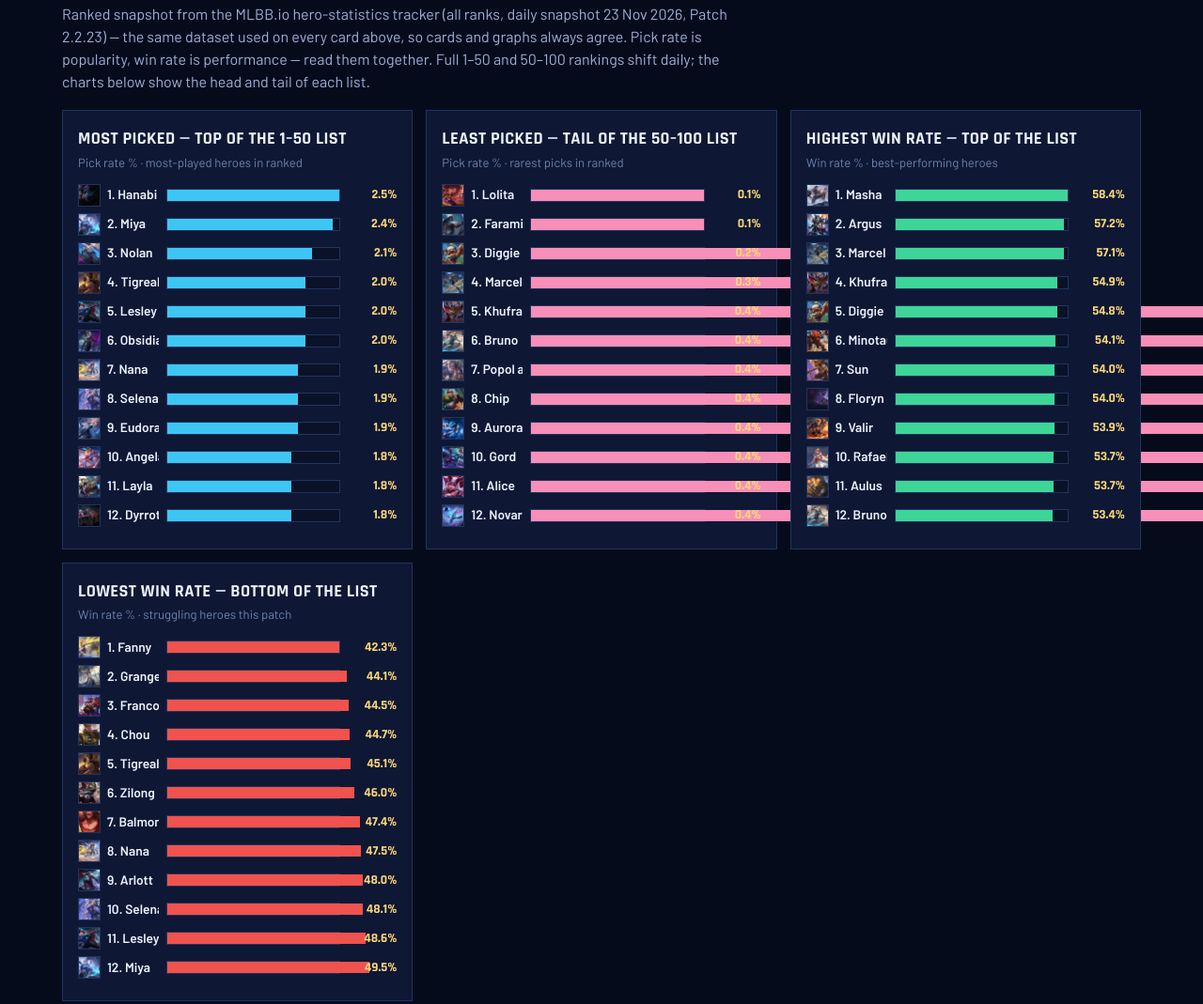
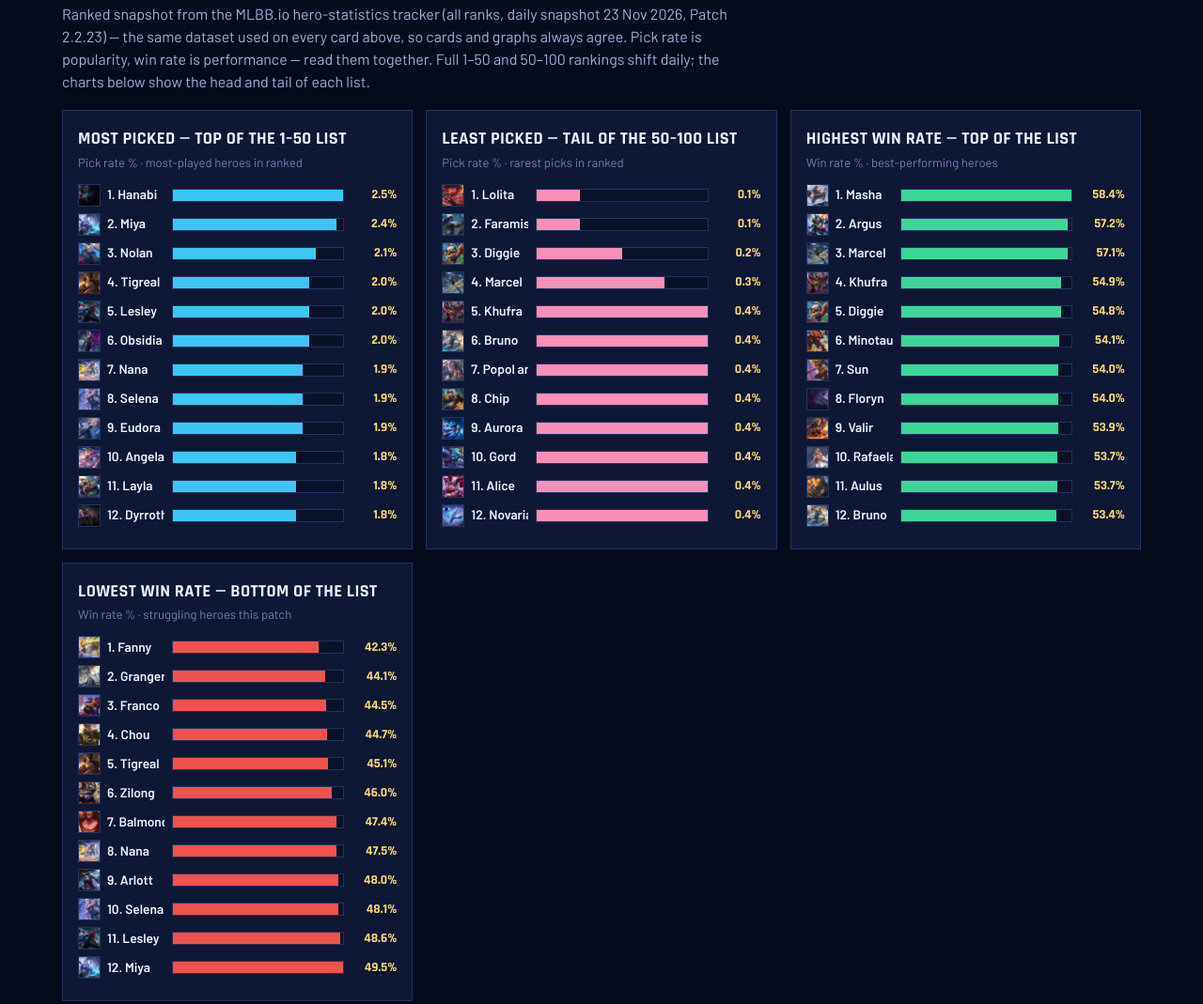
Before and after one commit to AyanBhadra1/mlbb-counters-builds, a plain HTML site: page index.html in a window 1280 px wide. Shown: the part 7318-8387 px from the top of the page at 94% size. Drawn offline with Linux system fonts and the light colour scheme.

Commit message:
Fix meta graph bars overflowing their cards

```diff
--- a/index.html
+++ b/index.html
@@ -126,14 +126,14 @@ section{padding:34px 0 8px}
 .closebtn{margin-left:auto;background:none;border:1px solid var(--line);color:var(--ink);font-family:"Rajdhani";font-weight:700;padding:8px 16px;cursor:pointer;text-transform:uppercase}
 .closebtn:hover{border-color:var(--gold);color:var(--gold2)}
 /* ---------- charts ---------- */
-.charts{display:grid;grid-template-columns:repeat(auto-fit,minmax(300px,1fr));gap:14px}
-.chart{background:var(--panel);border:1px solid var(--line);padding:16px}
+.charts{display:grid;grid-template-columns:repeat(auto-fit,minmax(min(300px,100%),1fr));gap:14px}
+.chart{background:var(--panel);border:1px solid var(--line);padding:16px;min-width:0;overflow:hidden}
 .chart h3{font-size:1.15rem;text-transform:uppercase;margin-bottom:2px}
 .chart .note{font-size:.82rem;color:var(--muted2);margin:0 0 12px}
-.bar-row{display:grid;grid-template-columns:86px 1fr 52px;gap:8px;align-items:center;margin-bottom:7px;font-size:.86rem}
-.bar-row .nm{font-weight:600;white-space:nowrap;overflow:hidden;text-overflow:ellipsis}
-.bar-track{background:#0A1228;height:14px;border:1px solid var(--line)}
-.bar-fill{height:100%}
+.bar-row{display:grid;grid-template-columns:92px minmax(0,1fr) 48px;gap:8px;align-items:center;margin-bottom:7px;font-size:.86rem}
+.bar-row .nm{font-weight:600;white-space:nowrap;overflow:hidden;text-overflow:ellipsis;min-width:0}
+.bar-track{background:#0A1228;height:14px;border:1px solid var(--line);overflow:hidden;min-width:0}
+.bar-fill{height:100%;max-width:100%}
 .bar-row .vl{font-family:"Rajdhani";font-weight:700;text-align:right;color:var(--gold2)}
 .bar-row .nm{display:flex;align-items:center;gap:7px}
 .bar-thumb{width:24px;height:24px;object-fit:cover;object-position:center 22%;border:1px solid var(--line);flex:none}
@@ -165,6 +165,7 @@ footer .thanks{color:var(--ink);font-size:1rem;margin:0 0 14px;max-width:760px;l
   .roster{columns:2}
   .statrow{margin-left:0}
   .grid{grid-template-columns:repeat(auto-fill,minmax(140px,1fr))}
+  .bar-row{grid-template-columns:84px minmax(0,1fr) 44px;font-size:.8rem}
 }
 @media(prefers-reduced-motion:reduce){html{scroll-behavior:auto}.card{transition:none}}
 </style>
@@ -559,9 +560,9 @@ function renderDetail(){
 /* charts */
 var chartsEl=document.getElementById("charts");
 CHARTS.forEach(function(ch){
-  var max=ch.d[0][1];
+  var max=Math.max.apply(null,ch.d.map(function(r){return r[1];}));
   var rows=ch.d.map(function(r,i){
-    var w=Math.max(4,(r[1]/max)*100);
+    var w=Math.min(100,Math.max(4,(r[1]/max)*100));
     return '<div class="bar-row"><span class="nm"><img class="bar-thumb" src="assets/heroes/'+heroSlug(r[0])+'.jpg" alt="" loading="lazy" decoding="async" onerror="this.remove()"/>'+(i+1)+'. '+r[0]+'</span><span class="bar-track"><span class="bar-fill" style="display:block;width:'+w+'%;background:'+ch.c+'"></span></span><span class="vl">'+r[1].toFixed(2).replace(/0$/,"")+'%</span></div>';
   }).join("");
   var div=document.createElement("div");div.className="chart";div.innerHTML="<h3>"+ch.t+"</h3><p class='note'>"+ch.n+"</p>"+rows;
```
